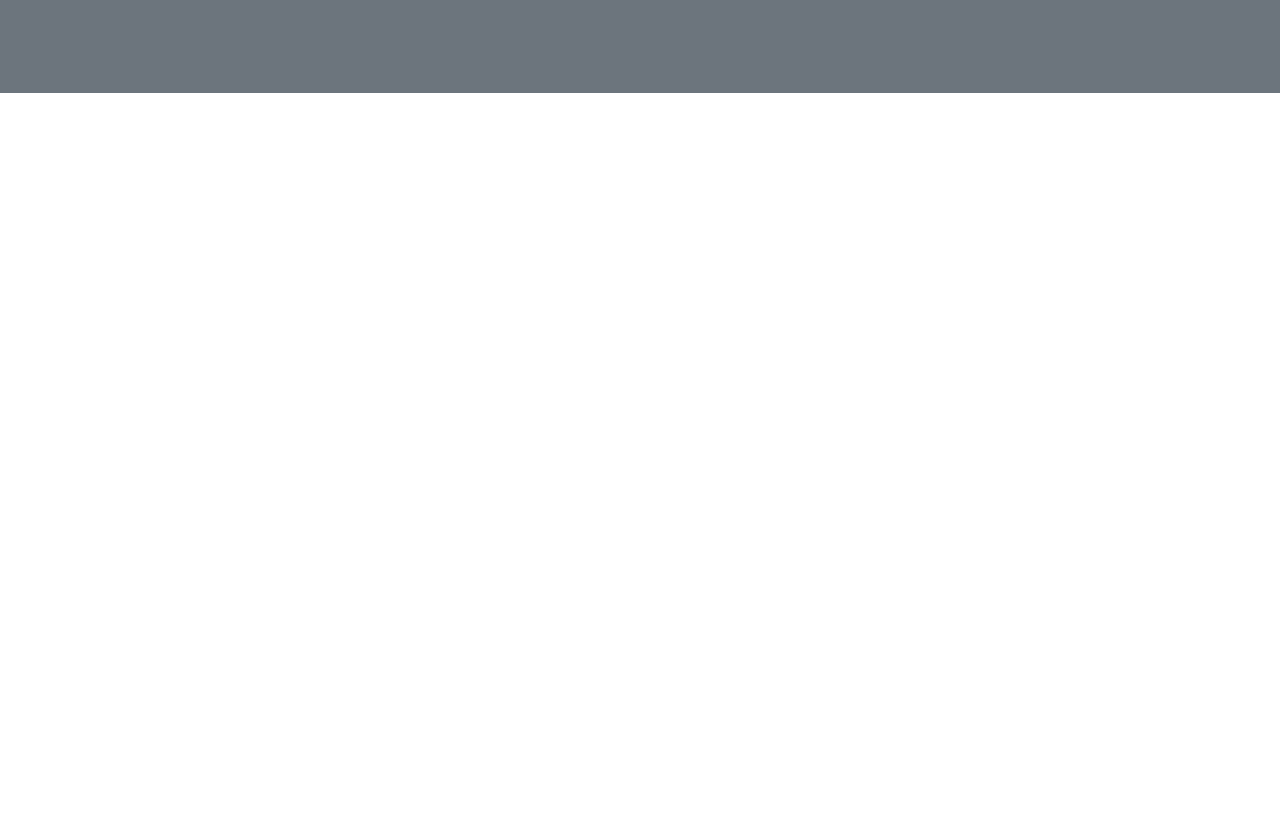
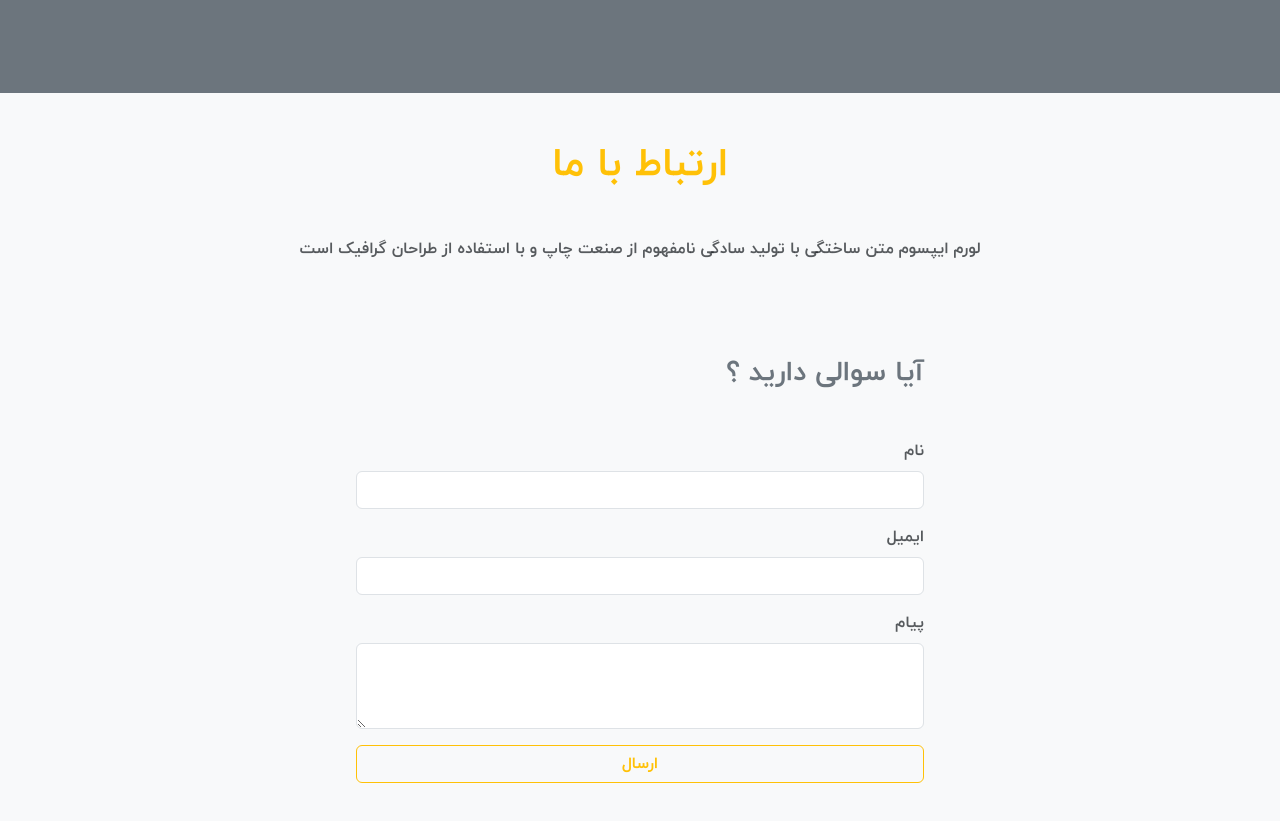
Before and after one commit to R-sedaghati/Dav-project, a plain HTML site: page index.html in a window 1280 px wide. Shown: the part 2817-3638 px from the top of the page. Before the commit the page ends 2910 px from the top, so only its background shows below. Drawn offline with nearby package versions, Linux system fonts and the light colour scheme.

Commit message:
add contact in project

```diff
--- a/index.html
+++ b/index.html
@@ -298,6 +298,52 @@
       </div>
     </section>
     <!-- Ends of Blog -->
+    <!-- Contact -->
+    <section class="bg-light p-5">
+      <div class="container-fluid">
+        <div class="text-center">
+          <h1 class="text-warning">ارتباط با ما</h1>
+          <p class="text-muted my-5">
+            لورم ایپسوم متن ساختگی با تولید سادگی نامفهوم از صنعت چاپ و با
+            استفاده از طراحان گرافیک است
+          </p>
+        </div>
+        <div class="row justify-content-center">
+          <div class="col-lg-6">
+            <h3 class="text-secondary my-5">آیا سوالی دارید ؟</h3>
+            <form class="text-muted" action="">
+              <label class="mb-2" for="#Name">نام</label>
+              <input
+                title="نام"
+                class="form-control mb-3"
+                id="Name"
+                type="text"
+              />
+              <label class="mb-2" for="#Email">ایمیل</label>
+              <input
+                title="ایمیل"
+                class="form-control mb-3"
+                id="Email"
+                type="text"
+              />
+              <label class="mb-2" for="#Messege">پیام</label>
+              <textarea
+                title="پیام"
+                class="form-control mb-3"
+                name=""
+                id="Message"
+                cols="30"
+                rows="3"
+              ></textarea>
+              <div class="d-grid gap-2">
+                <button type="button" class="btn btn-outline-warning d-block">ارسال</button>
+              </div>
+            </form>
+          </div>
+        </div>
+      </div>
+    </section>
+    <!-- Ends of Contact -->
     <script src="https://cdn.jsdelivr.net/npm/bootstrap@5.3.0-alpha2/dist/js/bootstrap.bundle.min.js"></script>
   </body>
 </html>
```
